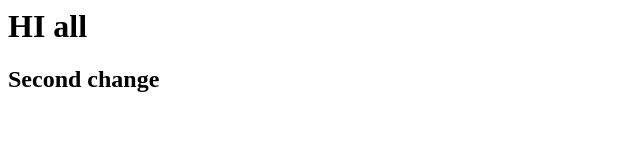
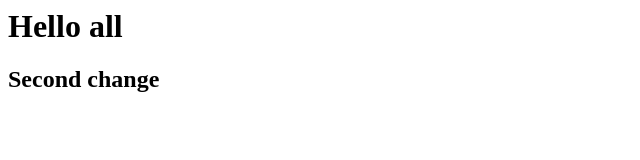
Before and after one commit to BecAbi/hi, a plain HTML site: page index.html in a window 1280 px wide. Shown: the whole page, without its empty margins (0-640 px from the left). Drawn offline with Linux system fonts and the light colour scheme.

Commit message:
Hi->Hello

```diff
--- a/index.html
+++ b/index.html
@@ -5,7 +5,7 @@
 		<meta charset="utf-8">
 	</head>
 	<body>
-		<h1>HI all</h1>
+		<h1>Hello all</h1>
 		<h2>Second change</h2>
 	</body>
 </html>
```
